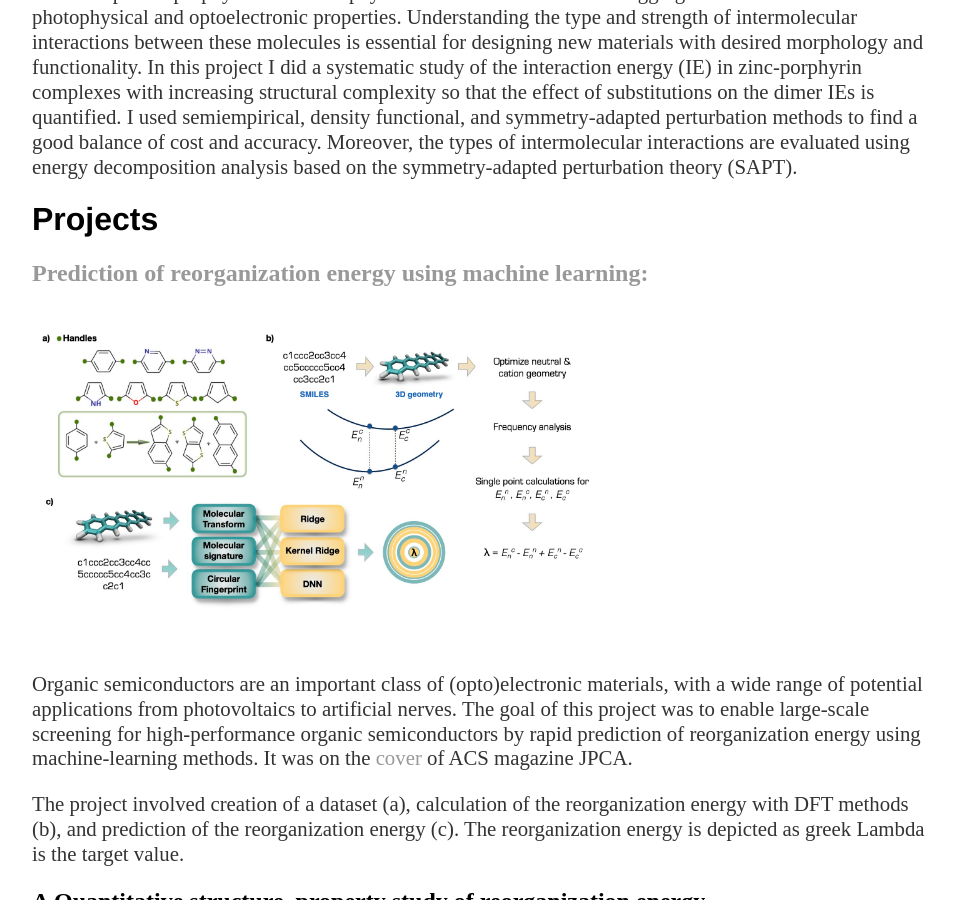
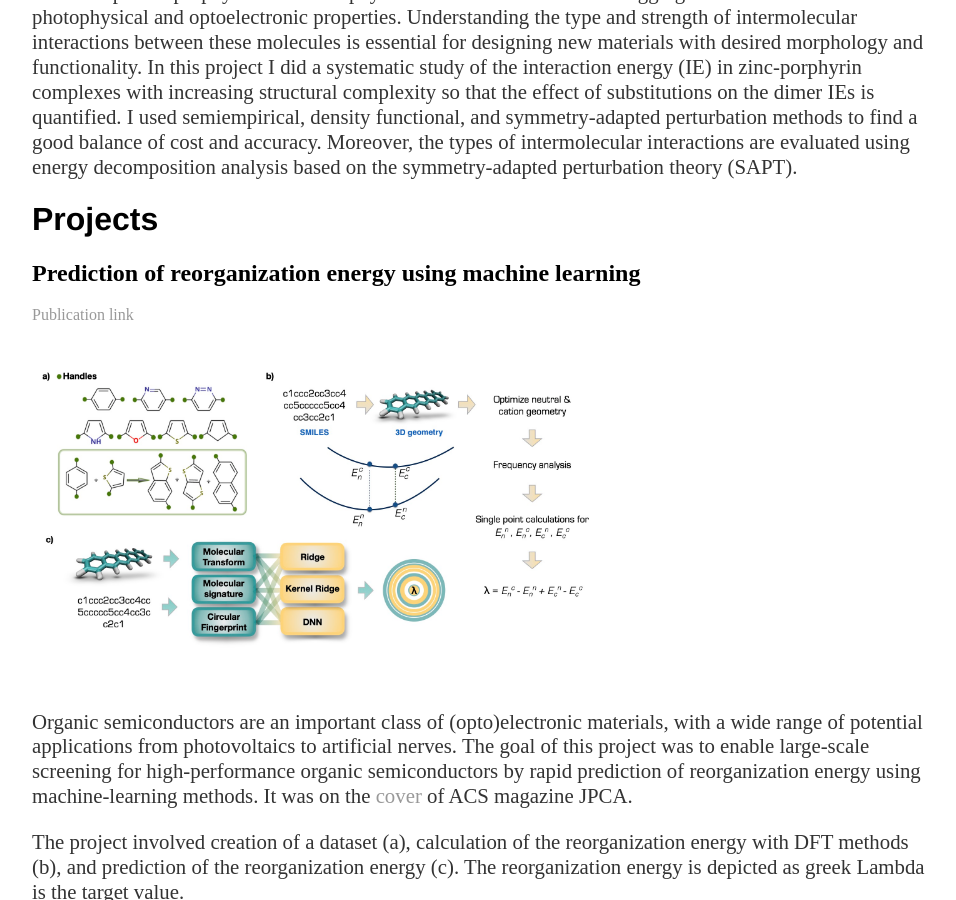
Before and after one commit to saevrenk/saevrenk.github.io, a Jekyll site: the page built from index.html, in a window 1280 px wide and 900 px high, scrolled down 1021 px. Shown: the whole window, without its empty margins (160-1116 px from the left). Built offline with Jekyll 4.4.1, drawn with Linux system fonts in a browser that asks for light colours.

Commit message:
updated index

```diff
--- a/index.html
+++ b/index.html
@@ -39,8 +39,8 @@ title: Hello
 <div class="blurb">
 
 	<h1>Projects</h1>
-	<h2><a href="https://pubs.acs.org/doi/abs/10.1021/acs.jpca.9b02733">
-			Prediction of reorganization energy using machine learning:</a></h2>
+	<h2>Prediction of reorganization energy using machine learning</h2>
+	<a href="https://pubs.acs.org/doi/abs/10.1021/acs.jpca.9b02733">Publication link</a>
 	<p><img src="./assets/fig1_jpca.png" alt="image" width="600" /></p>
 	<p>
 		Organic semiconductors are an important class of (opto)electronic materials,
```
